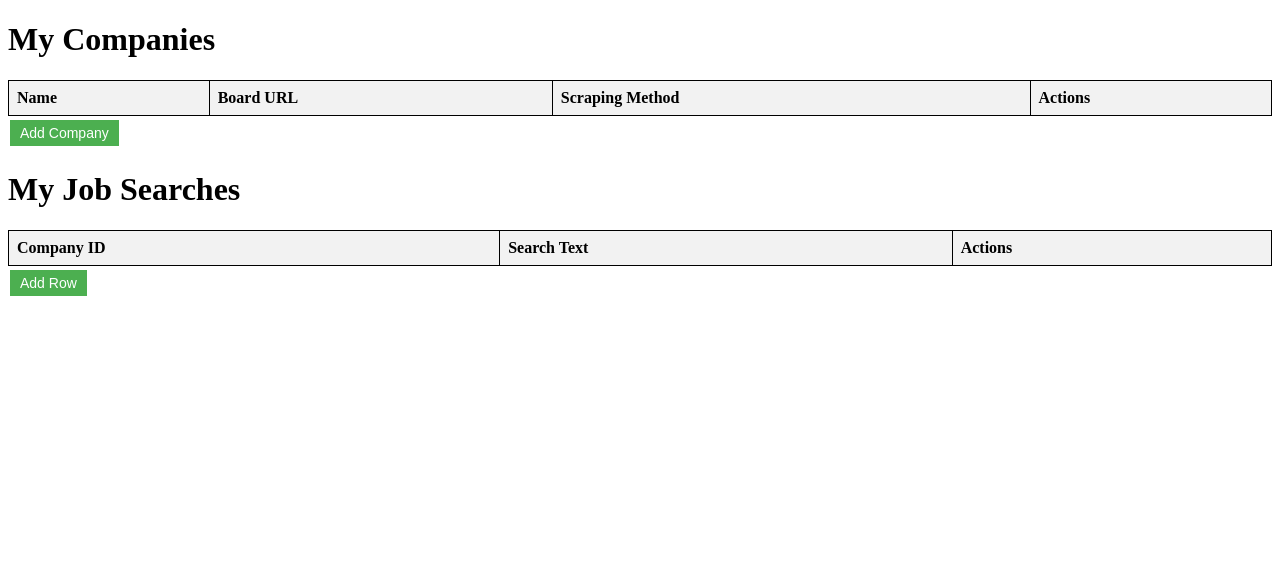
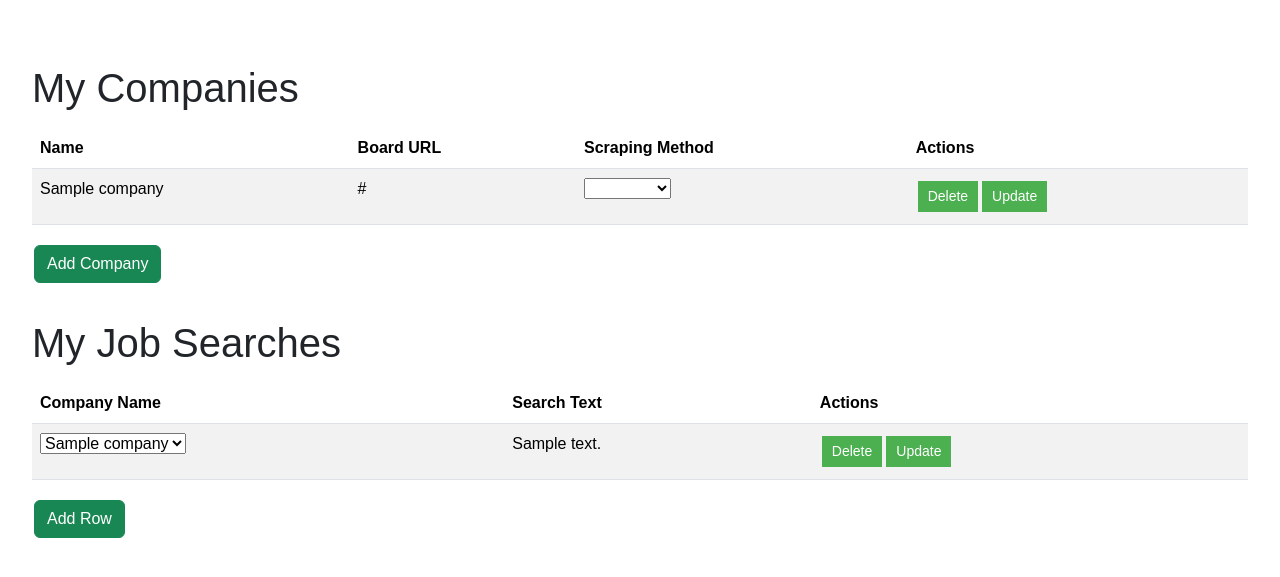
Before and after one commit to mrkaye97/jobcrawler, a Flask app: page / in a window 1280 px wide. Shown: the top 577 px of the page. Run offline with Flask 3, Linux system fonts and the light colour scheme; tables that the repository leaves empty hold one stand-in row (values such as "Sample post"); data that the repository does not hold is empty.

Commit message:
refactoring and prettifying

```diff
--- a/src/routes.py
+++ b/src/routes.py
@@ -1,6 +1,7 @@
 from . import app
 from flask import request, jsonify, render_template
 from . import *
+import json
 
 @app.route('/')
 @app.route('/index')
@@ -9,14 +10,27 @@
 
 ## CRUD operations for a job search
 @app.route("/searches")
-def get_board():
-    result = Searches.query.join(Companies).with_entities(Searches.id, Companies.name, Companies.board_url, Searches.search_text).all()
-    out = [{key: b.__dict__[key] for key in ["id", "name", "url", "search_text"]} for b in result]
-    return jsonify(out)
+def get_searches():
+    searches = Searches.\
+        query.\
+        join(Companies).\
+        with_entities(Searches.id.label("search_id"), Companies.id.label("company_id"), Companies.name, Companies.board_url, Searches.search_text).\
+        order_by(Searches.id).\
+        all()
+
+    result = [
+        {"search_id": search.search_id, "company_id": search.company_id, "name": search.name, "url": search.board_url, "search_text": search.search_text}
+        for search in searches
+    ]
+
+    print(json.dumps(result))
+    return result
 
 @app.route('/searches', methods=["POST"])
-def create_board():
+def create_search():
     content = request.json
+
+    print(request.json)
     company_id = content.get("company_id")
     search_text = content.get("search_text")
 
@@ -36,19 +50,17 @@
         return "Failed", 400
 
 @app.route('/searches/<int:id>', methods=["PUT"])
-def update_board(id):
-    company = request.form.get("company")
-    url = request.form.get("url")
+def update_search(id):
+    company_id = request.form.get("company_id")
     search_text = request.form.get("search_text")
 
-    print("Company: ", company)
-    print("URL:", url)
+
+    print("Company Id: ", company_id)
     print("Search: ", search_text)
 
     posting = Searches.query.get(id)
 
-    posting.company = company
-    posting.url = url
+    posting.company_id = company_id
     posting.search_text = search_text
 
     db.session.commit()
@@ -56,7 +68,7 @@
     return f"Successfully updated the record for id: {id}"
 
 @app.route('/searches/<int:id>', methods = ["DELETE"])
-def delete_board(id):
+def delete_search(id):
     print("Deleting: ", id)
     data = Searches.query.get(id)
     db.session.delete(data)
@@ -64,7 +76,7 @@
     return jsonify(f"Successfully deleted {id}")
 
 @app.route('/searches', methods=["DELETE"])
-def delete_board_by_name():
+def delete_search_by_name():
     company = request.form.get("company")
     url = request.form.get("url")
     search_text = request.form.get("search_text")
@@ -81,7 +93,7 @@
 @app.route("/companies")
 def get_companies():
     result = Companies.query.all()
-    return [{key: b.__dict__[key] for key in ["id", "board_url", "scraping_method"]} for b in result]
+    return [{key: b.__dict__[key] for key in ["id", "name", "board_url", "scraping_method"]} for b in result]
 
 @app.route('/companies', methods=["POST"])
 def create_company():
--- a/src/templates/index.html
+++ b/src/templates/index.html
@@ -6,22 +6,21 @@
     <meta http-equiv="X-UA-Compatible" content="IE=edge">
     <meta name="viewport" content="width=device-width, initial-scale=1.0">
     <title>Board Manager</title>
+    <link href="https://cdn.jsdelivr.net/npm/bootstrap@5.3.0-alpha1/dist/css/bootstrap.min.css" rel="stylesheet">
     <style>
-        table {
-            border-collapse: collapse;
-            width: 100%;
+        body {
+            font-family: Arial, sans-serif;
+            padding: 2rem;
         }
 
-        th,
-        td {
-            border: 1px solid black;
-            padding: 8px;
-            text-align: left;
+        h1 {
+            margin-bottom: 1rem;
+            margin-top: 2rem;
         }
 
-        th {
-            background-color: #f2f2f2;
-            font-weight: bold;
+        table {
+            width: 100%;
+            margin-bottom: 1rem;
         }
 
         button {
@@ -35,6 +34,7 @@
             font-size: 14px;
             margin: 4px 2px;
             cursor: pointer;
+            transition: background-color 0.3s;
         }
 
         button:hover {
@@ -45,7 +45,7 @@
 
 <body>
     <h1>My Companies</h1>
-    <table id="company-table">
+    <table id="company-table" class="table table-striped">
         <thead>
             <tr>
                 <th>Name</th>
@@ -56,8 +56,54 @@
         </thead>
         <tbody></tbody>
     </table>
-    <button id="add-company-btn">Add Company</button>
+    <button id="add-company-btn" class="btn btn-success">Add Company</button>
+
+    <h1>My Job Searches</h1>
+    <table id="board-table" class="table table-striped">
+        <thead>
+            <tr>
+                <th>Company Name</th>
+                <th>Search Text</th>
+                <th>Actions</th>
+            </tr>
+        </thead>
+        <tbody></tbody>
+    </table>
+    <button id="add-row-btn" class="btn btn-success">Add Row</button>
+
     <script>
+        let companies = [];
+        let firstCompanyId = null;
+
+        document.addEventListener('DOMContentLoaded', function () {
+            fetch('http://127.0.0.1:5000/companies')
+                .then(response => response.json())
+                .then(fetchedCompanies => {
+                    companies = fetchedCompanies;
+                    firstCompanyId = companies.length > 0 ? companies[0].id : null;
+
+                    console.log("First company: ", firstCompanyId);
+
+                    const companyTableBody = document.querySelector('#company-table tbody');
+                    companies.forEach(company => {
+                        const row = createCompanyRow(company);
+                        companyTableBody.appendChild(row);
+                    });
+
+                    // Fetch job searches
+                    fetch('http://127.0.0.1:5000/searches')
+                        .then(response => response.json())
+                        .then(boards => {
+                            const tableBody = document.querySelector('#board-table tbody');
+
+                            boards.forEach(board => {
+                                const row = createBoardRow(board);
+                                tableBody.appendChild(row);
+                            });
+                        });
+                });
+        });
+
         const addCompanyBtn = document.getElementById('add-company-btn');
         addCompanyBtn.addEventListener('click', function () {
             const defaultName = 'Default Company';
@@ -83,10 +129,7 @@
                 body: JSON.stringify(company)
             }).then(response => response.json())
                 .then(newCompany => {
-                    // Update the row's id with the id from the server response
                     row.dataset.id = newCompany.id;
-
-                    // Update the row with the data from the server
                     row.replaceWith(createCompanyRow(newCompany));
                 });
         });
@@ -98,14 +141,27 @@
             const nameCell = document.createElement('td');
             const boardUrlCell = document.createElement('td');
             const scrapingMethodCell = document.createElement('td');
+            const scrapingMethodSelect = document.createElement('select');
+            const soupOption = document.createElement('option');
+            const seleniumOption = document.createElement('option');
+
+            soupOption.value = 'soup';
+            soupOption.text = 'soup';
+            seleniumOption.value = 'selenium';
+            seleniumOption.text = 'selenium';
+
+            scrapingMethodSelect.appendChild(soupOption);
+            scrapingMethodSelect.appendChild(seleniumOption);
+            scrapingMethodSelect.value = company.scraping_method;
+
+            scrapingMethodCell.appendChild(scrapingMethodSelect);
+            row.appendChild(scrapingMethodCell);
 
             nameCell.contentEditable = true;
             boardUrlCell.contentEditable = true;
-            scrapingMethodCell.contentEditable = true;
 
             nameCell.innerText = company.name;
             boardUrlCell.innerText = company.board_url;
-            scrapingMethodCell.innerText = company.scraping_method;
 
             row.appendChild(nameCell);
             row.appendChild(boardUrlCell);
@@ -116,10 +172,26 @@
             const updateBtn = document.createElement('button');
 
             deleteBtn.innerText = 'Delete';
-            // Add event listener for deleteBtn, similar to the one in createBoardRow function
+            deleteBtn.addEventListener('click', function () {
+                fetch(`http://127.0.0.1:5000/companies/${row.dataset.id}`, {
+                    method: 'DELETE'
+                }).then(() => {
+                    row.remove();
+                });
+            });
 
             updateBtn.innerText = 'Update';
-            // Add event listener for updateBtn, similar to the one in createBoardRow function
+            updateBtn.addEventListener('click', function () {
+                const formData = new FormData();
+                formData.append('name', nameCell.innerText);
+                formData.append('board_url', boardUrlCell.innerText);
+                formData.append('scraping_method', scrapingMethodSelect.value);
+
+                fetch(`http://127.0.0.1:5000/companies/${row.dataset.id}`, {
+                    method: 'PUT',
+                    body: formData
+                })
+            });
 
             actionsCell.appendChild(deleteBtn);
             actionsCell.appendChild(updateBtn);
@@ -128,40 +200,9 @@
             return row;
         }
 
-
-    </script>
-</body>
-
-<body>
-    <h1>My Job Searches</h1>
-    <table id="board-table">
-        <thead>
-            <tr>
-                <th>Company ID</th>
-                <th>Search Text</th>
-                <th>Actions</th>
-            </tr>
-        </thead>
-        <tbody></tbody>
-    </table>
-    <button id="add-row-btn">Add Row</button>
-
-    <script>
-        document.addEventListener('DOMContentLoaded', function () {
-            fetch('http://127.0.0.1:5000/searches')
-                .then(response => response.json())
-                .then(boards => {
-                    const tableBody = document.querySelector('#board-table tbody');
-
-                    boards.forEach(board => {
-                        const row = createBoardRow(board);
-                        tableBody.appendChild(row);
-                    });
-                });
-
         const addRowBtn = document.getElementById('add-row-btn');
         addRowBtn.addEventListener('click', function () {
-                const defaultCompanyId = 123;
+            const defaultCompanyId = firstCompanyId;
             const defaultSearchText = 'A regex';
 
             const board = {
@@ -180,29 +221,41 @@
                 },
                 body: JSON.stringify(board)
             }).then((response) => {
-                    console.log(response);
                 response.json().then(newBoard => {
-                        console.log(newBoard);
-                        row.dataset.id = newBoard.id;
-                    });
+                    row.dataset.id = newBoard.search_id;
                 });
             });
         });
 
         function createBoardRow(board) {
             const row = document.createElement('tr');
-            row.dataset.id = board.id;
+            row.dataset.id = board.search_id;
 
-            const companyIdCell = document.createElement('td');
+            const companyNameCell = document.createElement('td');
+            const companySelect = document.createElement('select');
             const searchCell = document.createElement('td');
 
-            companyIdCell.contentEditable = true;
+            companies.forEach(company => {
+                const option = document.createElement('option');
+                option.value = company.id;
+                option.text = company.name;
+
+                console.log("Company id: ", company.id);
+                console.log("Search id: ", board.search_id);
+                console.log("Company name: ", company.name);
+                if (company.id === board.company_id) {
+                    option.selected = true;
+                }
+                companySelect.appendChild(option);
+            });
+
+            companyNameCell.appendChild(companySelect);
+
             searchCell.contentEditable = true;
 
-            companyIdCell.innerText = board.companyId;
             searchCell.innerText = board.search_text;
 
-            row.appendChild(companyIdCell);
+            row.appendChild(companyNameCell);
             row.appendChild(searchCell);
 
             const actionsCell = document.createElement('td');
@@ -221,7 +274,7 @@
             updateBtn.innerText = 'Update';
             updateBtn.addEventListener('click', function () {
                 const formData = new FormData();
-                formData.append('company_id', companyIdCell.innerText);
+                formData.append('company_id', companySelect.value);
                 formData.append('search_text', searchCell.innerText);
 
                 fetch(`http://127.0.0.1:5000/searches/${row.dataset.id}`, {
```
Lines whose indentation alone changed are shown as unchanged.
